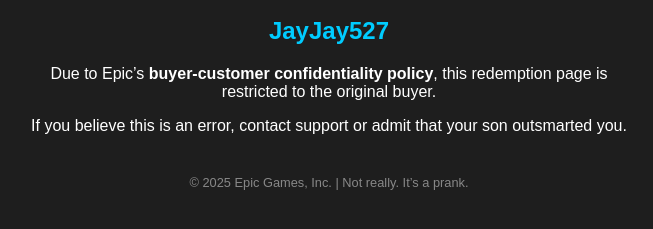
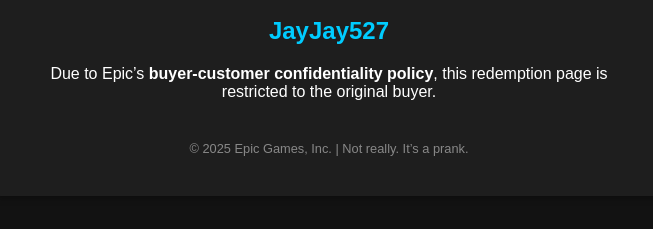
Before and after one commit to jayjay292-cp9/loj, a plain HTML site: page index.html in a window 1280 px wide. Shown: the part 229-458 px from the top of the page, without its empty margins (311-964 px from the left). Drawn offline with Linux system fonts and the light colour scheme.

Commit message:
Update index.html

```diff
--- a/index.html
+++ b/index.html
@@ -36,7 +36,6 @@
     <p>This V-Bucks code is locked to Epic Games account:</p>
     <h2 class="highlight">JayJay527</h2>
     <p>Due to Epic’s <strong>buyer-customer confidentiality policy</strong>, this redemption page is restricted to the original buyer.</p>
-    <p>If you believe this is an error, contact support or admit that your son outsmarted you.</p>
     <div class="footer">
       &copy; 2025 Epic Games, Inc. | Not really. It’s a prank.
     </div>
```
